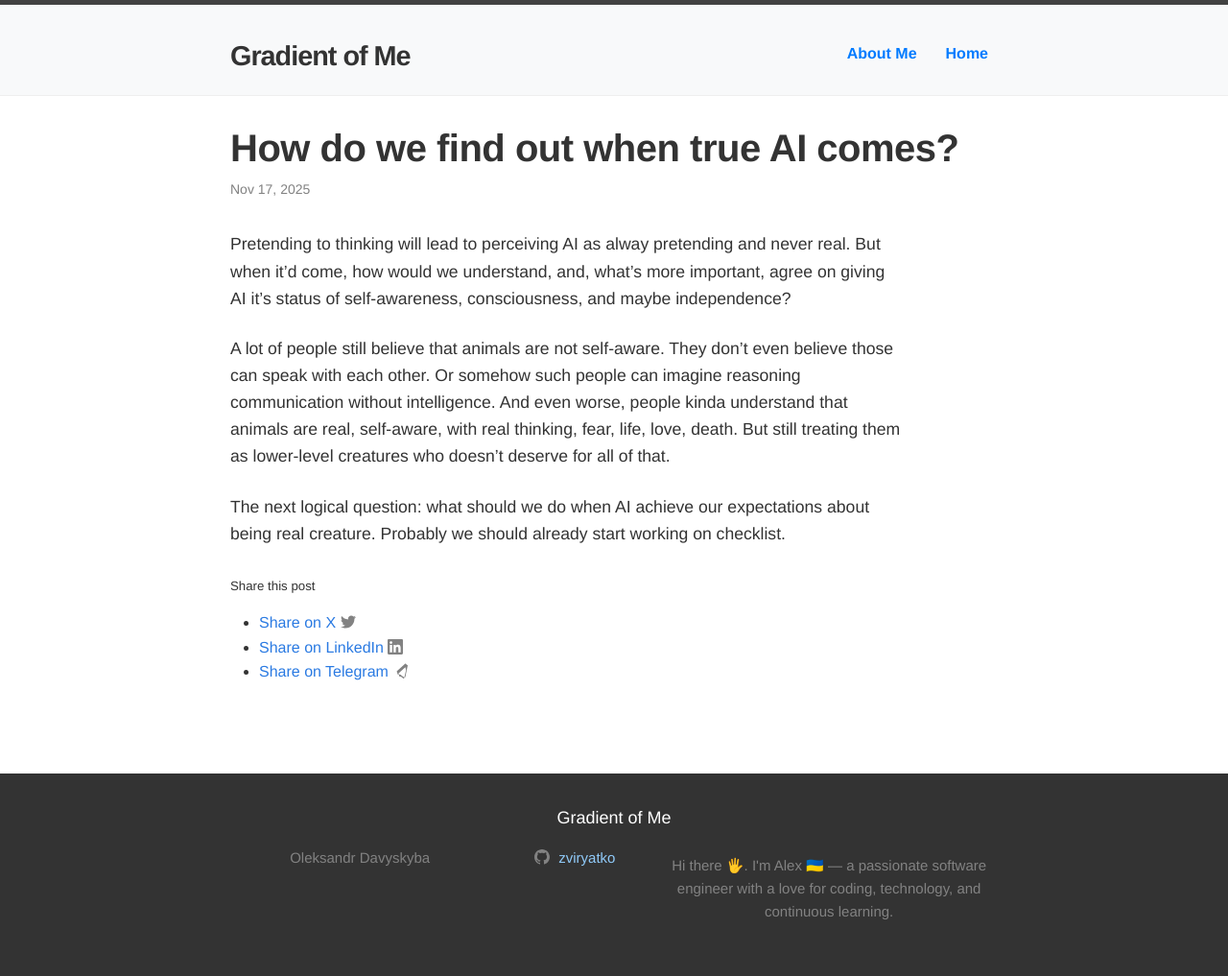
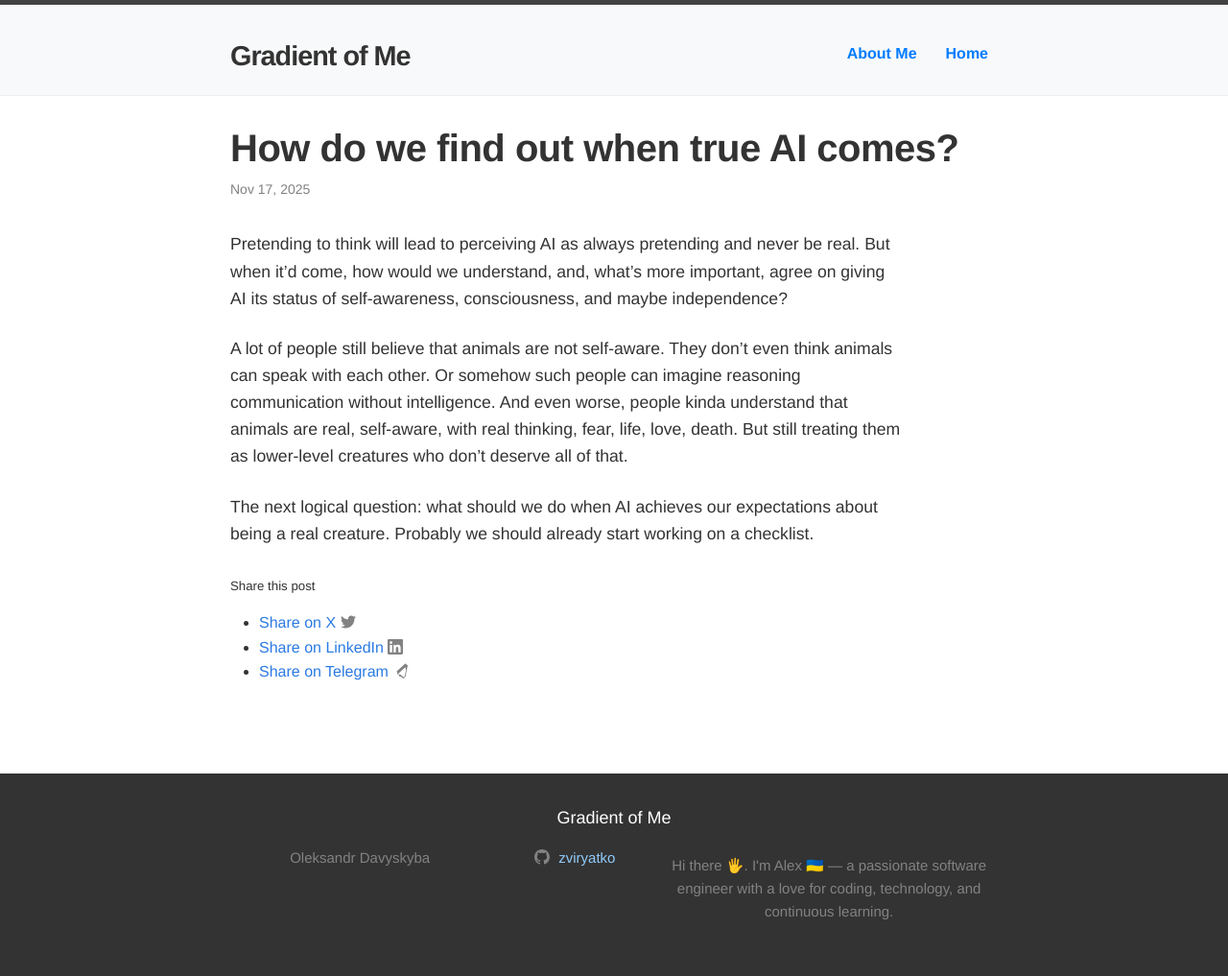
Before and after one commit to zviryatko/zviryatko.github.io, a Jekyll site: the page built from _posts/2025-11-17-how-do-we-find-out.md, in a window 1280 px wide. Shown: the whole page at 96% size. Built offline with Jekyll 4.4.1, drawn with Linux system fonts in a browser that asks for light colours; comment, search, counter and statistics services are not loaded.

Commit message:
Fix grammatical errors and improve clarity in "how do we find out" post

```diff
--- a/_posts/2025-11-17-how-do-we-find-out.md
+++ b/_posts/2025-11-17-how-do-we-find-out.md
@@ -5,8 +5,8 @@ date: 2025-11-17
 excerpt_separator: <!--more-->
 ---
 
-Pretending to thinking will lead to perceiving AI as alway pretending and never real. But when it'd come, how would we understand, and, what's more important, agree on giving AI it's status of self-awareness, consciousness, and maybe independence?
+Pretending to think will lead to perceiving AI as always pretending and never be real. But when it'd come, how would we understand, and, what's more important, agree on giving AI its status of self-awareness, consciousness, and maybe independence?
 
-A lot of people still believe that animals are not self-aware. They don't even believe those can speak with each other. Or somehow such people can imagine reasoning communication without intelligence. And even worse, people kinda understand that animals are real, self-aware, with real thinking, fear, life, love, death. But still treating them as lower-level creatures who doesn't deserve for all of that.
+A lot of people still believe that animals are not self-aware. They don't even think animals can speak with each other. Or somehow such people can imagine reasoning communication without intelligence. And even worse, people kinda understand that animals are real, self-aware, with real thinking, fear, life, love, death. But still treating them as lower-level creatures who don't deserve all of that.
 
-The next logical question: what should we do when AI achieve our expectations about being real creature. Probably we should already start working on checklist.
+The next logical question: what should we do when AI achieves our expectations about being a real creature. Probably we should already start working on a checklist.
```
